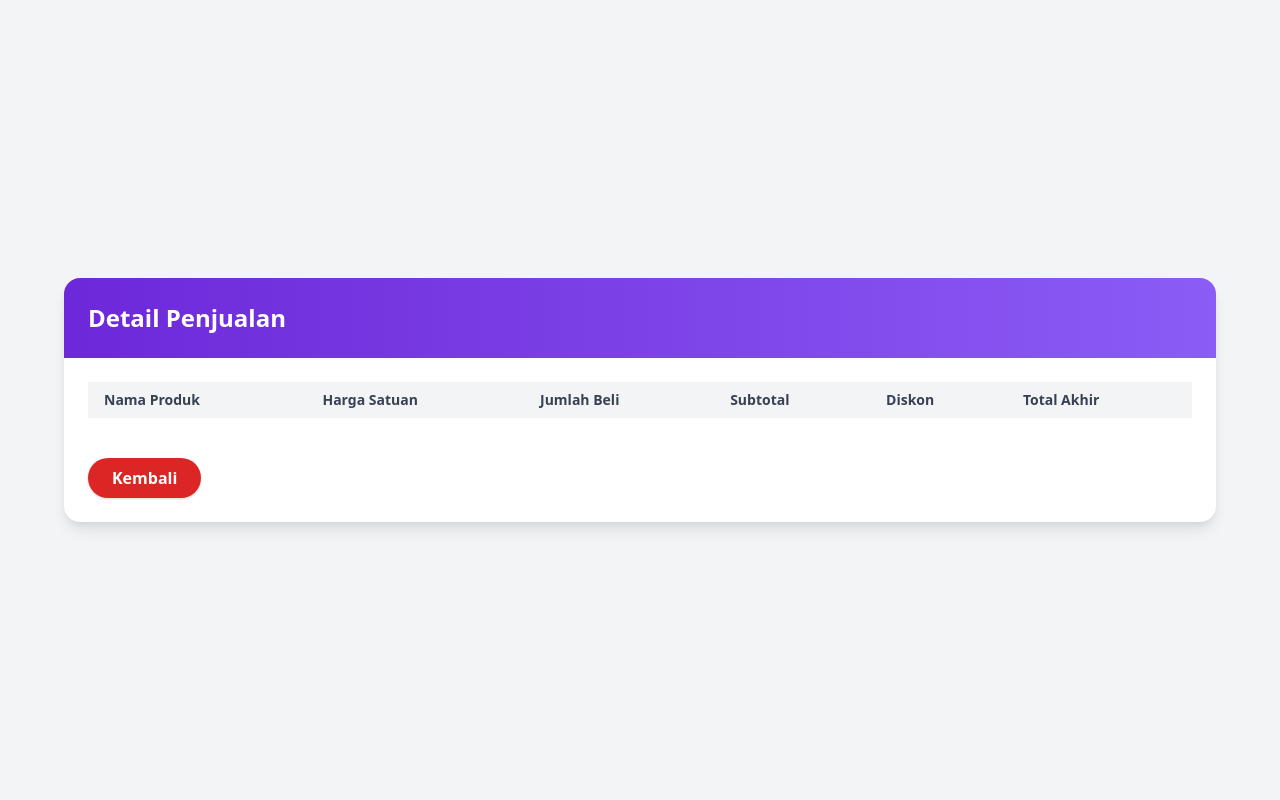
After one commit to DuloeW/point-of-selles-sederhana, a PHP site: page /pages/detail-penjualan-view.php in a window 1280 px wide. The commit adds this page. Run offline with PHP 8.4, Linux system fonts and the light colour scheme; data comes from the database, SQL or seed files in the repository; lists and menus that the app fills with data are empty.

Commit message:
Update sidebar and detail views; add new detail penjualan page and enhance laporan penjualan layout

```diff
--- /dev/null
+++ b/pages/detail-penjualan-view.php
@@ -0,0 +1,86 @@
+<?php
+include '../auth/koneksi.php'; // sesuaikan path koneksi kamu
+
+$invoice = $_GET['invoice'] ?? '';
+
+$query = "
+SELECT
+    p.nama_produk,
+    dp.harga_saat_ini AS harga_satuan,
+    dp.jumlah_beli,
+    dp.subtotal,
+    CASE
+        WHEN m.level_member IS NOT NULL THEN
+            dp.subtotal * (dm.persentase_diskon / 100)
+        ELSE 0
+    END AS diskon,
+    CASE
+        WHEN m.level_member IS NOT NULL THEN
+            dp.subtotal - (dp.subtotal * (dm.persentase_diskon / 100))
+        ELSE dp.subtotal
+    END AS total_setelah_diskon
+FROM detail_penjualan dp
+JOIN produk p ON dp.id_produk = p.id_produk
+JOIN penjualan pj ON dp.id_penjualan = pj.id_penjualan
+LEFT JOIN pelanggan pl ON pj.id_pelanggan = pl.id_pelanggan
+LEFT JOIN member m ON pl.id_pelanggan = m.id_pelanggan
+LEFT JOIN diskon_member dm ON m.level_member = dm.level_member
+WHERE pj.nomor_invoice = '$invoice';
+";
+
+$result = mysqli_query($koneksi, $query);
+?>
+<!DOCTYPE html>
+<html lang="en">
+<head>
+  <meta charset="UTF-8">
+  <meta name="viewport" content="width=device-width, initial-scale=1.0">
+  <title>Detail Penjualan</title>
+  <link href="https://cdn.jsdelivr.net/npm/tailwindcss@2.2.19/dist/tailwind.min.css" rel="stylesheet">
+</head>
+<body class="bg-gray-100 font-sans">
+
+  <div class="min-h-screen flex flex-col items-center justify-center p-4">
+    <div class="w-full max-w-6xl bg-white rounded-2xl shadow-lg overflow-hidden">
+      <div class="bg-gradient-to-r from-purple-700 to-purple-500 p-6 flex justify-between items-center">
+        <h1 class="text-2xl font-bold text-white">Detail Penjualan</h1>
+        <div class="text-white font-semibold"><?= $invoice ?></div>
+      </div>
+
+      <div class="p-6 overflow-x-auto">
+        <table class="min-w-full divide-y divide-gray-200 text-sm text-left">
+          <thead class="bg-gray-100">
+            <tr>
+              <th class="px-4 py-2 font-semibold text-gray-700">Nama Produk</th>
+              <th class="px-4 py-2 font-semibold text-gray-700">Harga Satuan</th>
+              <th class="px-4 py-2 font-semibold text-gray-700">Jumlah Beli</th>
+              <th class="px-4 py-2 font-semibold text-gray-700">Subtotal</th>
+              <th class="px-4 py-2 font-semibold text-gray-700">Diskon</th>
+              <th class="px-4 py-2 font-semibold text-gray-700">Total Akhir</th>
+            </tr>
+          </thead>
+          <tbody class="bg-white divide-y divide-gray-200 text-gray-800">
+            <?php while ($row = mysqli_fetch_assoc($result)) : ?>
+              <tr>
+                <td class="px-4 py-2"><?= htmlspecialchars($row['nama_produk']) ?></td>
+                <td class="px-4 py-2">Rp <?= number_format($row['harga_satuan'], 0, ',', '.') ?></td>
+                <td class="px-4 py-2"><?= $row['jumlah_beli'] ?></td>
+                <td class="px-4 py-2">Rp <?= number_format($row['subtotal'], 0, ',', '.') ?></td>
+                <td class="px-4 py-2 text-red-600">Rp <?= number_format($row['diskon'], 0, ',', '.') ?></td>
+                <td class="px-4 py-2 font-semibold text-green-700">Rp <?= number_format($row['total_setelah_diskon'], 0, ',', '.') ?></td>
+              </tr>
+            <?php endwhile; ?>
+          </tbody>
+        </table>
+      </div>
+
+      <div class="px-6 pb-6">
+        <a href="laporan-penjualan-view.php" class="inline-block mt-4 bg-red-600 text-white px-6 py-2 rounded-full font-semibold shadow hover:bg-red-700">
+          Kembali
+        </a>
+      </div>
+    </div>
+  </div>
+
+</body>
+</html>
```
Also changed, not shown: components/sidebar.php (+3 -9 lines), pages/detail-penjualan.php (added, +67 -0 lines), pages/laporan-penjualan-view.php (+14 -6 lines).
